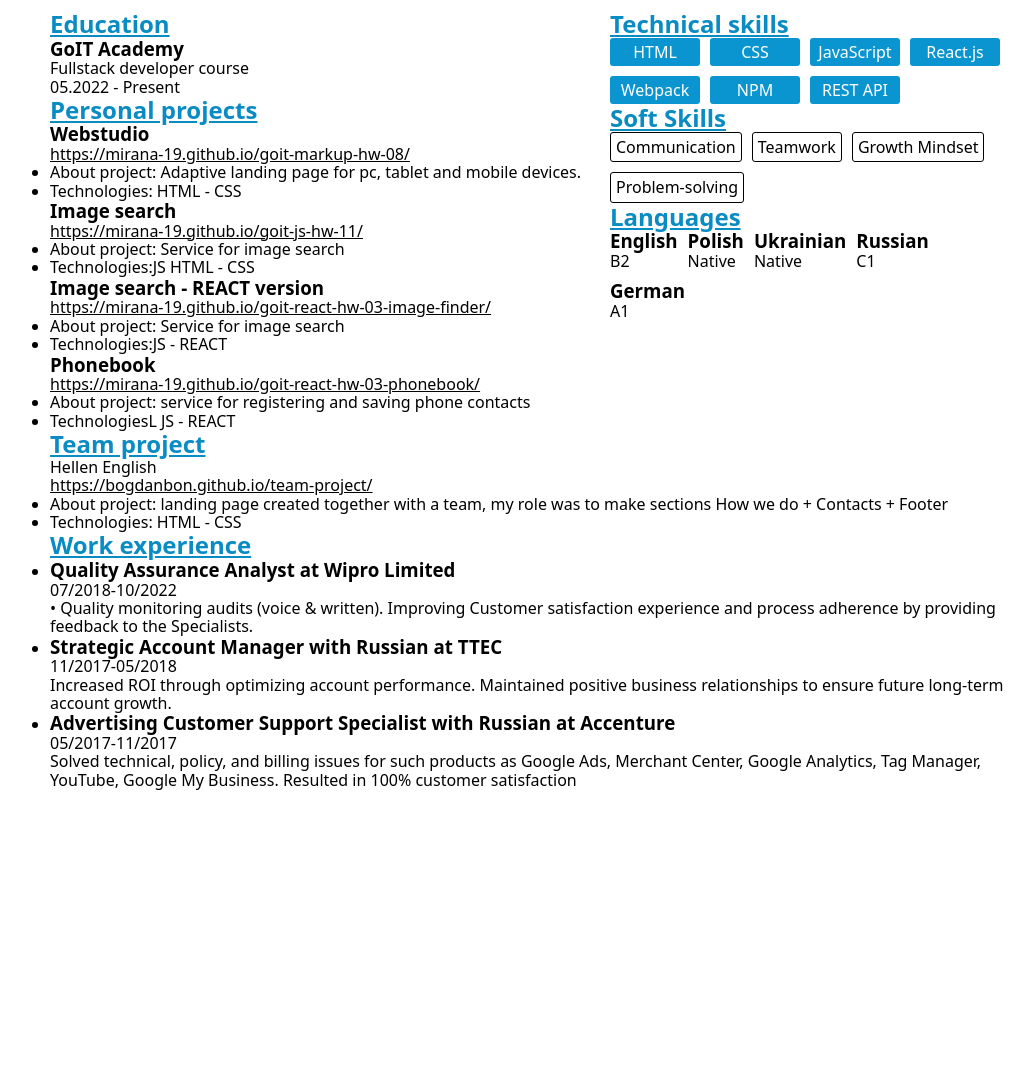
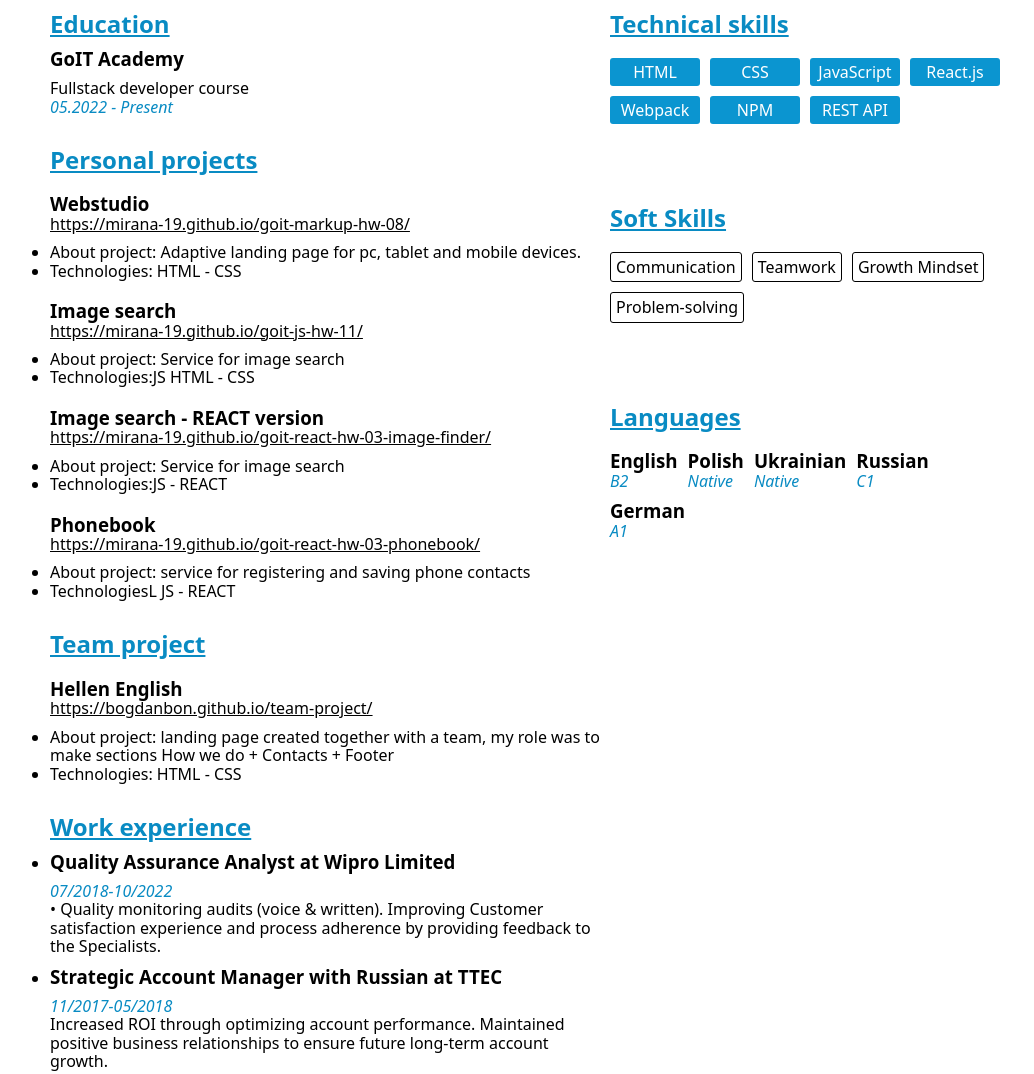
Before and after one commit to Mirana-19/resume, a plain HTML site: page index.html in a window 1280 px wide. Shown: the part 300-1374 px from the top of the page, without its empty margins (110-1144 px from the left). Before the commit the page ends 1109 px from the top, so only its background shows below. Drawn offline with nearby package versions, Linux system fonts and the light colour scheme.

Commit message:
finished css decoration

```diff
--- a/css/styles.css
+++ b/css/styles.css
@@ -63,17 +63,42 @@ ul {
   align-items: center;
 }
 
-.sidebar {
-  float: right;
-}
-
 .main-content {
   padding: 20px;
+  display: flex;
 }
 
 .section-title {
   color: #098bc3;
   text-decoration: underline;
+}
+
+.sidebar > .section-title:not(:first-child) {
+  margin-top: 80px;
+  margin-bottom: 20px;
+}
+
+.sidebar > .section-title:first-child {
+  margin-bottom: 20px;
+}
+
+.main-wrapper > .section-title:not(:first-of-type) {
+  margin-top: 30px;
+}
+
+.job-title,
+.school-title {
+  margin-top: 10px;
+  margin-bottom: 10px;
+}
+
+.project-title {
+  margin-top: 20px;
+}
+
+.link-title {
+  display: inline-block;
+  margin-bottom: 10px;
 }
 
 .hard-skills-list,
@@ -109,3 +134,9 @@ ul {
 
 .languages-list-item {
 }
+
+.date,
+.language-level {
+  font-style: italic;
+  color: #098bc3;
+}
--- a/index.html
+++ b/index.html
@@ -57,7 +57,99 @@
           </ul>
         </div>
         <div class="main-content">
-          <aside class="sidebar">
+          <div class="main-wrapper">
+            <h2 class="section-title">Education</h2>
+            <h3 class="school-title">GoIT Academy</h3>
+            <p>Fullstack developer course</p>
+            <p class="date">05.2022 - Present</p>
+
+            <h2 class="section-title">Personal projects</h2>
+
+            <h3 class="project-title">Webstudio</h3>
+            <a class="link-title" href="https://mirana-19.github.io/goit-markup-hw-08/"
+              >https://mirana-19.github.io/goit-markup-hw-08/</a
+            >
+            <ul>
+              <li>
+                <p>About project: Adaptive landing page for pc, tablet and mobile devices.</p>
+              </li>
+              <li><p>Technologies: HTML - CSS</p></li>
+            </ul>
+
+            <h3 class="project-title">Image search</h3>
+            <a class="link-title" href="https://mirana-19.github.io/goit-js-hw-11/"
+              >https://mirana-19.github.io/goit-js-hw-11/</a
+            >
+            <ul>
+              <li><p>About project: Service for image search</p></li>
+              <li><p>Technologies:JS HTML - CSS</p></li>
+            </ul>
+
+            <h3 class="project-title">Image search - REACT version</h3>
+            <a class="link-title" href="https://mirana-19.github.io/goit-react-hw-03-image-finder/"
+              >https://mirana-19.github.io/goit-react-hw-03-image-finder/</a
+            >
+            <ul>
+              <li><p>About project: Service for image search</p></li>
+              <li><p>Technologies:JS - REACT</p></li>
+            </ul>
+
+            <h3 class="project-title">Phonebook</h3>
+            <a class="link-title" href="https://mirana-19.github.io/goit-react-hw-03-phonebook/"
+              >https://mirana-19.github.io/goit-react-hw-03-phonebook/</a
+            >
+            <ul>
+              <li><p>About project: service for registering and saving phone contacts</p></li>
+              <li><p>TechnologiesL JS - REACT</p></li>
+            </ul>
+
+            <h2 class="section-title">Team project</h2>
+            <h3 class="project-title">Hellen English</h3>
+            <a class="link-title" href="https://bogdanbon.github.io/team-project/"
+              >https://bogdanbon.github.io/team-project/</a
+            >
+            <ul>
+              <li>
+                <p>
+                  About project: landing page created together with a team, my role was to make
+                  sections How we do + Contacts + Footer
+                </p>
+              </li>
+              <li><p>Technologies: HTML - CSS</p></li>
+            </ul>
+
+            <h2 class="section-title">Work experience</h2>
+            <ul>
+              <li>
+                <h3 class="job-title">Quality Assurance Analyst at Wipro Limited</h3>
+                <p class="date">07/2018-10/2022</p>
+                <p>
+                  • Quality monitoring audits (voice & written). Improving Customer satisfaction
+                  experience and process adherence by providing feedback to the Specialists.
+                </p>
+              </li>
+              <li>
+                <h3 class="job-title">Strategic Account Manager with Russian at TTEC</h3>
+                <p class="date">11/2017-05/2018</p>
+                <p>
+                  Increased ROI through optimizing account performance. Maintained positive business
+                  relationships to ensure future long-term account growth.
+                </p>
+              </li>
+              <li>
+                <h3 class="job-title">
+                  Advertising Customer Support Specialist with Russian at Accenture
+                </h3>
+                <p class="date">05/2017-11/2017</p>
+                <p>
+                  Solved technical, policy, and billing queries for such products as Google Ads,
+                  Merchant Center, Google Analytics, Tag Manager, YouTube, Google My Business.
+                  Resulted in 100% customer satisfaction
+                </p>
+              </li>
+            </ul>
+          </div>
+          <div class="sidebar">
             <h2 class="section-title">Technical skills</h2>
             <ul class="hard-skills-list list-no-style">
               <li class="hard-skills-list-item"><p>HTML</p></li>
@@ -79,113 +171,26 @@
             <ul class="languages-list list-no-style">
               <li class="languages-list-item">
                 <h3>English</h3>
-                <p>B2</p>
+                <p class="language-level">B2</p>
               </li>
               <li class="languages-list-item">
                 <h3>Polish</h3>
-                <p>Native</p>
+                <p class="language-level">Native</p>
               </li>
               <li class="languages-list-item">
                 <h3>Ukrainian</h3>
-                <p>Native</p>
+                <p class="language-level">Native</p>
               </li>
               <li class="languages-list-item">
                 <h3>Russian</h3>
-                <p>C1</p>
+                <p class="language-level">C1</p>
               </li>
               <li class="languages-list-item">
                 <h3>German</h3>
-                <p>A1</p>
+                <p class="language-level">A1</p>
               </li>
             </ul>
-          </aside>
-
-          <h2 class="section-title">Education</h2>
-          <h3>GoIT Academy</h3>
-          <p>Fullstack developer course</p>
-          <p>05.2022 - Present</p>
-
-          <h2 class="section-title">Personal projects</h2>
-
-          <h3>Webstudio</h3>
-          <a href="https://mirana-19.github.io/goit-markup-hw-08/"
-            >https://mirana-19.github.io/goit-markup-hw-08/</a
-          >
-          <ul>
-            <li><p>About project: Adaptive landing page for pc, tablet and mobile devices.</p></li>
-            <li><p>Technologies: HTML - CSS</p></li>
-          </ul>
-
-          <h3>Image search</h3>
-          <a href="https://mirana-19.github.io/goit-js-hw-11/"
-            >https://mirana-19.github.io/goit-js-hw-11/</a
-          >
-          <ul>
-            <li><p>About project: Service for image search</p></li>
-            <li><p>Technologies:JS HTML - CSS</p></li>
-          </ul>
-
-          <h3>Image search - REACT version</h3>
-          <a href="https://mirana-19.github.io/goit-react-hw-03-image-finder/"
-            >https://mirana-19.github.io/goit-react-hw-03-image-finder/</a
-          >
-          <ul>
-            <li><p>About project: Service for image search</p></li>
-            <li><p>Technologies:JS - REACT</p></li>
-          </ul>
-
-          <h3>Phonebook</h3>
-          <a href="https://mirana-19.github.io/goit-react-hw-03-phonebook/"
-            >https://mirana-19.github.io/goit-react-hw-03-phonebook/</a
-          >
-          <ul>
-            <li><p>About project: service for registering and saving phone contacts</p></li>
-            <li><p>TechnologiesL JS - REACT</p></li>
-          </ul>
-
-          <h2 class="section-title">Team project</h2>
-          <p>Hellen English</p>
-          <a href="https://bogdanbon.github.io/team-project/"
-            >https://bogdanbon.github.io/team-project/</a
-          >
-          <ul>
-            <li>
-              <p>
-                About project: landing page created together with a team, my role was to make
-                sections How we do + Contacts + Footer
-              </p>
-            </li>
-            <li><p>Technologies: HTML - CSS</p></li>
-          </ul>
-
-          <h2 class="section-title">Work experience</h2>
-          <ul>
-            <li>
-              <h3>Quality Assurance Analyst at Wipro Limited</h3>
-              <p>07/2018-10/2022</p>
-              <p>
-                • Quality monitoring audits (voice & written). Improving Customer satisfaction
-                experience and process adherence by providing feedback to the Specialists.
-              </p>
-            </li>
-            <li>
-              <h3>Strategic Account Manager with Russian at TTEC</h3>
-              <p>11/2017-05/2018</p>
-              <p>
-                Increased ROI through optimizing account performance. Maintained positive business
-                relationships to ensure future long-term account growth.
-              </p>
-            </li>
-            <li>
-              <h3>Advertising Customer Support Specialist with Russian at Accenture</h3>
-              <p>05/2017-11/2017</p>
-              <p>
-                Solved technical, policy, and billing issues for such products as Google Ads,
-                Merchant Center, Google Analytics, Tag Manager, YouTube, Google My Business.
-                Resulted in 100% customer satisfaction
-              </p>
-            </li>
-          </ul>
+          </div>
         </div>
       </div>
     </main>
```
